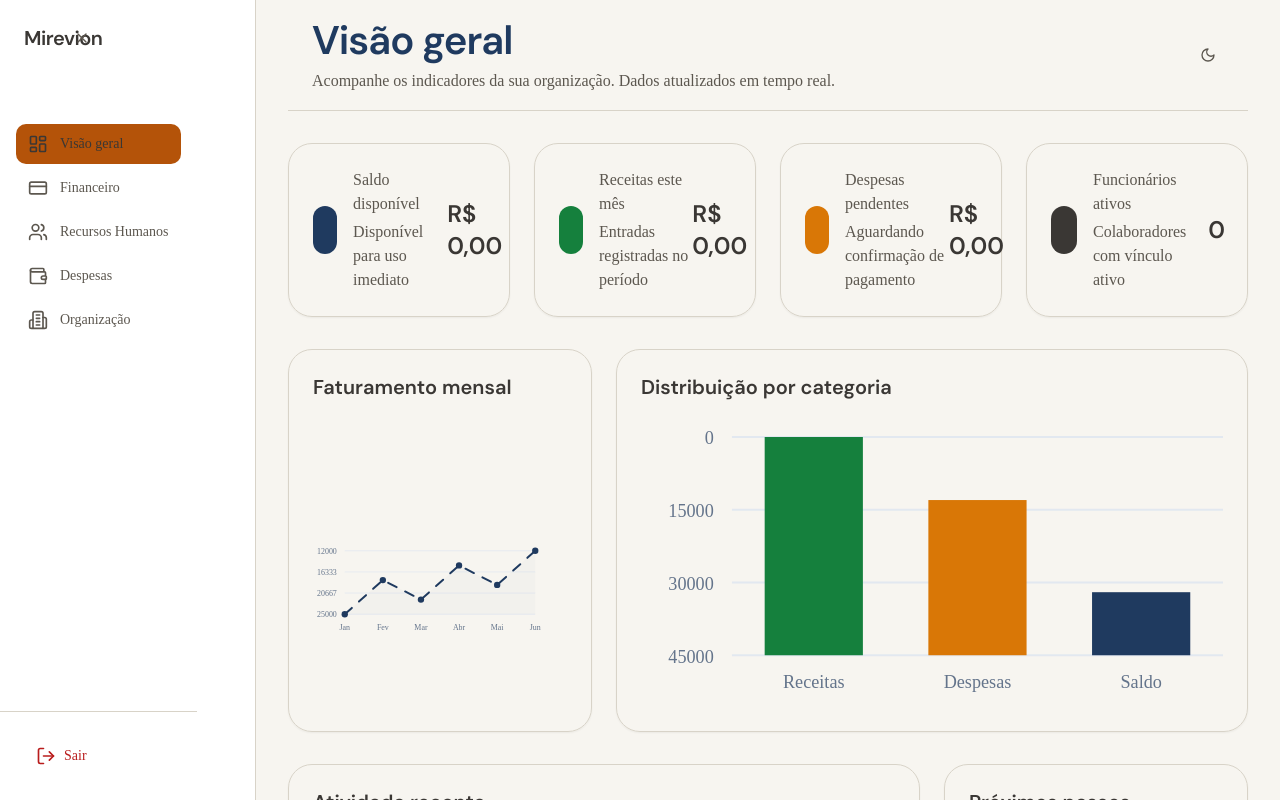
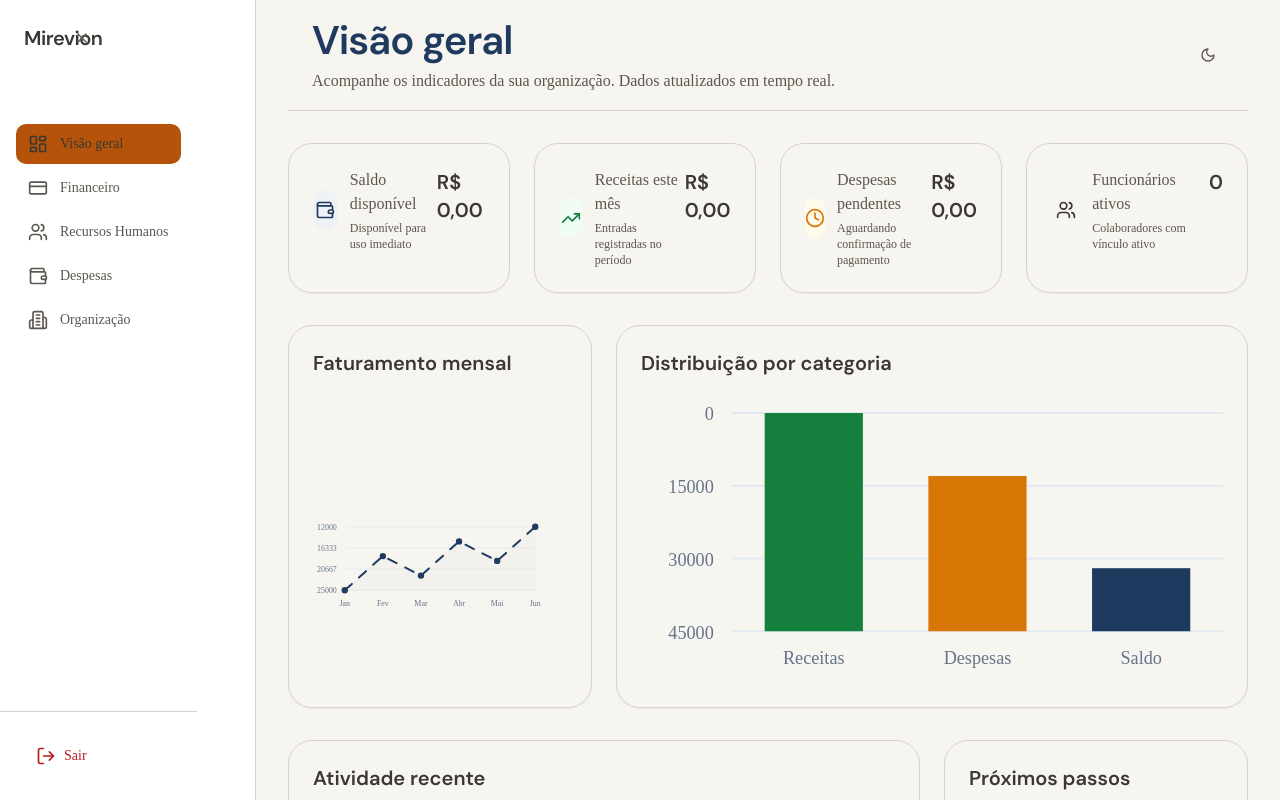
Before and after one commit to ItaloNicacioDev/Mirevion, a React (Vite) app in the folder apps/web/: page / in a window 1280 px wide. Shown: the top 800 px of the page. Built offline with nearby package versions, Linux system fonts and the light colour scheme; sample sign-in values are in the browser's storage.

Commit message:
Refactor card rendering in DashboardPage for improved layout and icon usage

```diff
--- a/apps/web/src/features/dashboard/DashboardPage.tsx
+++ b/apps/web/src/features/dashboard/DashboardPage.tsx
@@ -74,30 +74,17 @@ export default function DashboardPage() {
       <div className="grid grid-cols-1 sm:grid-cols-2 lg:grid-cols-4 gap-6">
         {cards.map((card) => (
           <div key={card.title} className="card-default rounded-xl border border-border shadow-sm p-6 animate-slide-in-left">
-            <div className="flex items-center justify-between">
-              <div className="flex items-center gap-4">
-              <div className={`w-12 h-12 rounded-3xl ${card.color} flex items-center justify-center`}>
-                <svg className="w-6 h-6 text-white" fill="currentColor" viewBox="0 0 24 24">
-                    {card.icon === "saldo" && (
-                      <path d="M12 8c-1.657 0-3 .895-3 2s1.343 2 3 2 3 .895 3 2-1.343 2-3 2-3 .895-3-2 1.343-2 3-2z" />
-                    )}
-                    {card.icon === "receitas" && (
-                      <path d="M9 12l2 2 4-4m6 2a9 9 0 11-18 0 9 9 0 0118 0z" />
-                    )}
-                    {card.icon === "despesas" && (
-                      <path d="M12 8v4l3 3m6-3a9 9 0 11-18 0 9 9 0 0118 0z" />
-                    )}
-                    {card.icon === "funcionarios" && (
-                      <path d="M16 7a4 4 0 11-8 0 4 4 0 018 0zM12 14a7 7 0 00-7 7h14a7 7 0 00-7-7z" />
-                    )}
-                  </svg>
+            <div className="flex items-start justify-between">
+              <div className="flex items-center gap-3">
+                <div className={`w-10 h-10 rounded-lg ${card.color.split(" ")[0]}-light flex items-center justify-center`}>
+                  <card.icon className={`w-5 h-5 ${card.color.split(" ")[1]}`} />
                 </div>
                 <div>
                   <div className="body-sm text-muted-foreground mb-1">{card.title}</div>
-                  <div className="body-sm text-muted-foreground">{card.subtitle}</div>
+                  <div className="text-xs text-muted-foreground">{card.subtitle}</div>
                 </div>
               </div>
-              <div className="font-display text-2xl font-semibold text-foreground animate-count-up">{card.value}</div>
+              <div className="font-display text-xl font-semibold text-foreground animate-count-up">{card.value}</div>
             </div>
           </div>
         ))}
```
